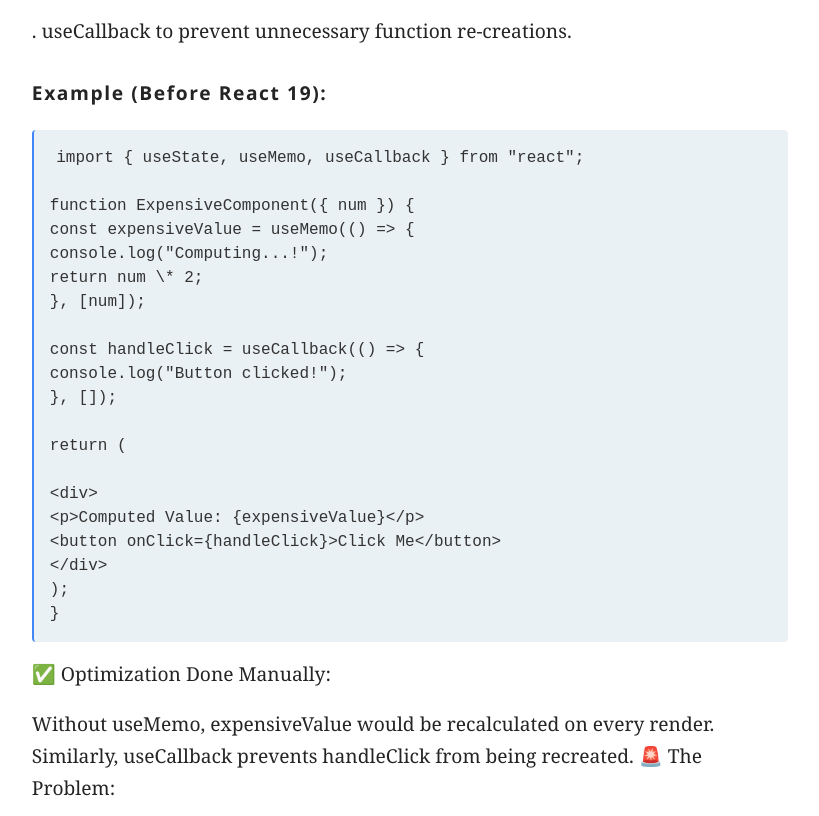
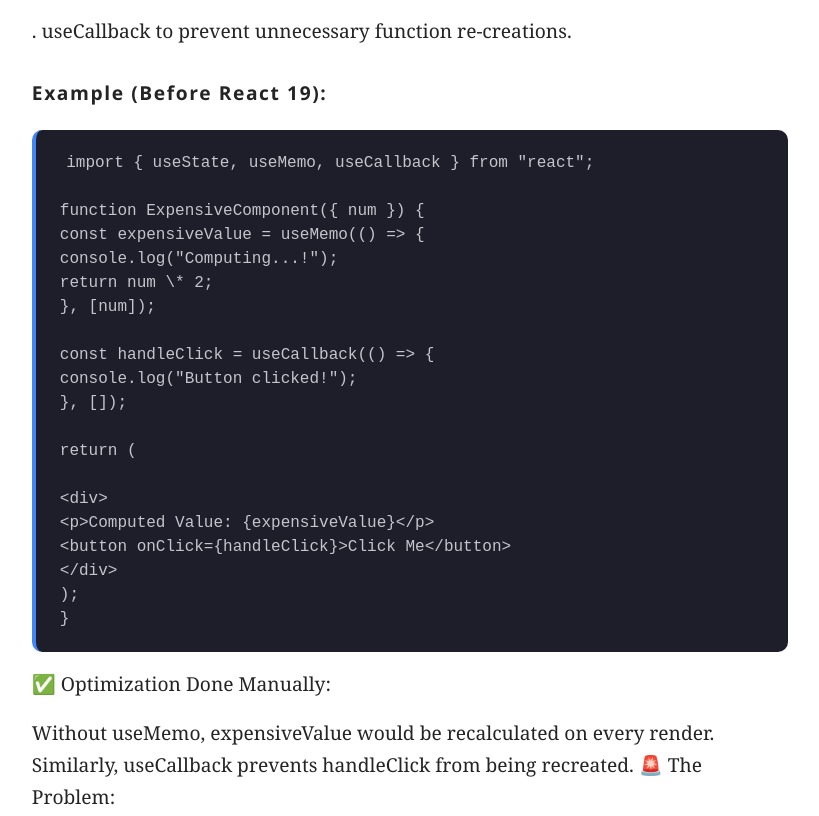
Before and after one commit to TsigeWonwosen/gatsbyBlogPost, a Gatsby site: page /posts/008-post-8 in a window 1280 px wide. Shown: the part 1767-2583 px from the top of the page, without its empty margins (99-918 px from the left). Built offline with nearby package versions, Linux system fonts and the light colour scheme; Gatsby itself is replaced by a stand-in of ours; some packages are replaced by stand-ins of ours; code samples lack their colours; a web font is replaced by a local one.

Commit message:
singleBlog update.

```diff
--- a/gatsby-config.js
+++ b/gatsby-config.js
@@ -7,6 +7,7 @@
   },
   plugins: [
     `gatsby-plugin-react-helmet`,
+    `gatsby-transformer-remark`,
     {
       resolve: `gatsby-source-filesystem`,
       options: {
--- a/src/pages/posts/008-post-8.md
+++ b/src/pages/posts/008-post-8.md
@@ -1,7 +1,7 @@
 ---
 title: "React 19 Memoization: No More useMemo & useCallback?"
-author: Komal Raut
-date: "2025-02-30"
+author: "Komal Raut"
+date: "2025-02-26"
 image: "../../images/react19.webp"
 published: true
 ---
--- a/src/scss/singlePage.module.scss
+++ b/src/scss/singlePage.module.scss
@@ -328,19 +328,20 @@
   pre,
   code {
     font-family: "Courier New", monospace;
-    background-color: #eaf1f4;
     border-radius: 4px;
     padding: 0.2em 0.4em;
-    color: #333;
+    color: #c4c4cc;
   }
 
   pre {
     width: 100%;
     max-width: 100%;
-    padding: 1rem;
+    padding: 1.3rem 1.5rem;
     margin: 1rem 0;
     overflow-x: auto;
-    border-left: 2px solid #4285f4;
+    border-radius: 10px;
+    border-left: 4px solid #4285f4;
+    background-color: #1a1a26fa;
   }
 }
 
```
